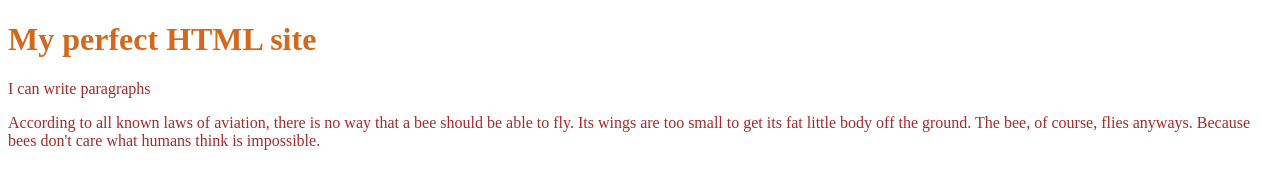
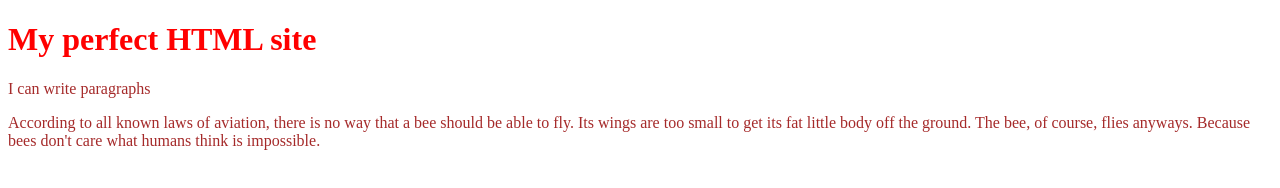
Before and after one commit to norbertszonda/13sr-branches, a plain HTML site: page index.html in a window 1280 px wide. Drawn offline with Linux system fonts and the light colour scheme.

Commit message:
masik szin

```diff
--- a/index.html
+++ b/index.html
@@ -6,7 +6,7 @@
     <title>My bestest HTML document</title>
     <style>
         h1 {
-            color: chocolate;
+            color: red;
         }
 
         p {
```
